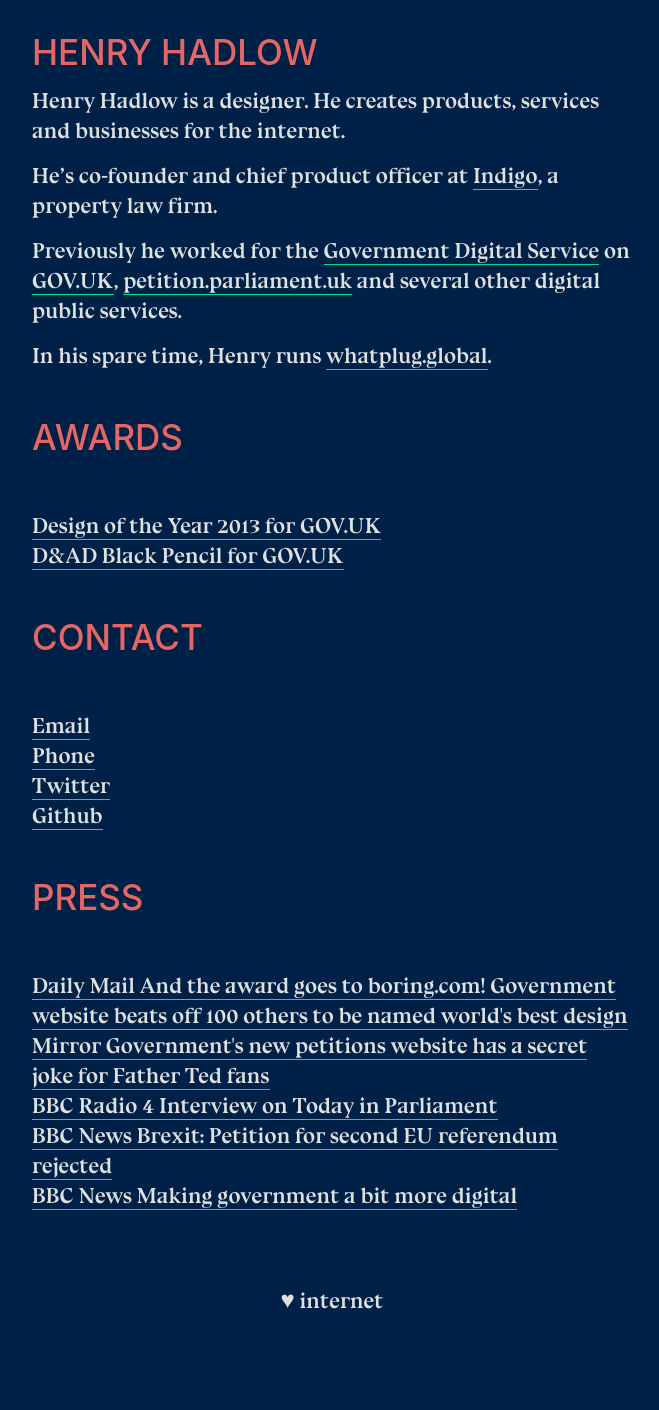
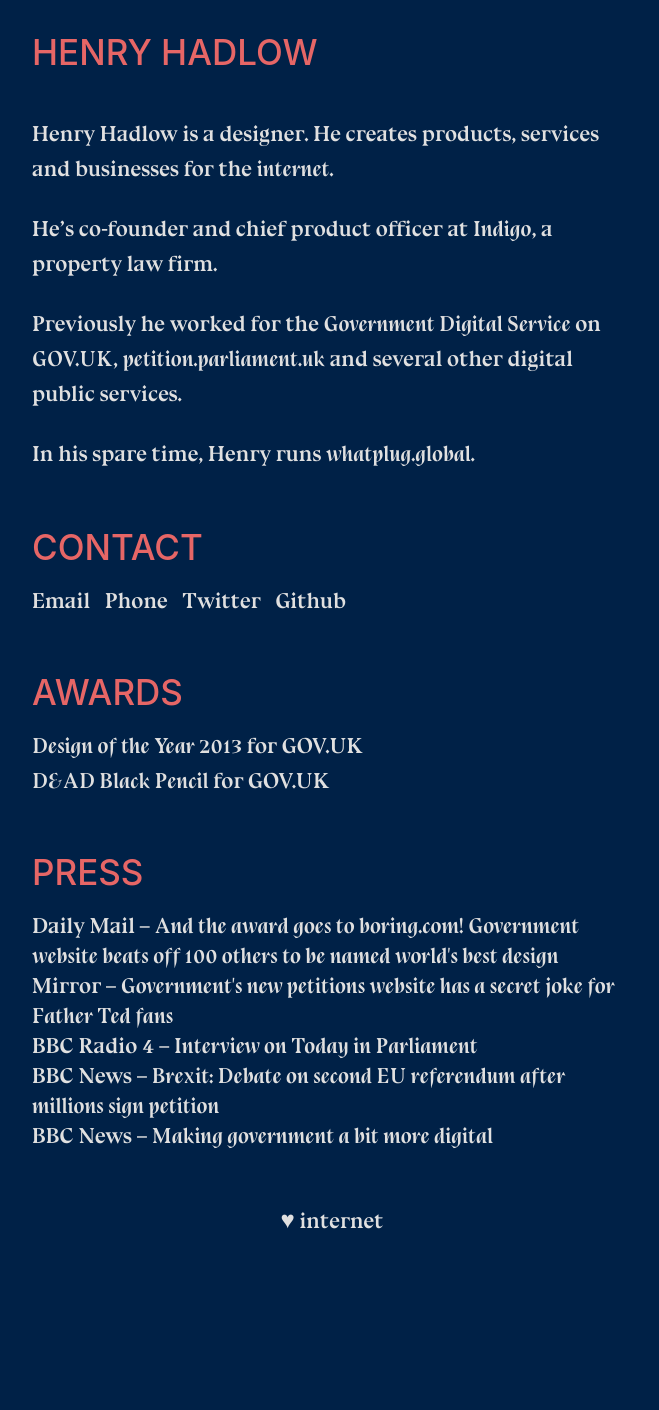
Before and after one commit to henryhadlow/henryhadlow.github.io, a Jekyll site: the page built from index.html, in a window 1280 px wide. Shown: the whole page, without its empty margins (298-957 px from the left). Built offline with Jekyll 4.4.1, drawn with Linux system fonts in a browser that asks for light colours; after the commit the page ends 1340 px from its top, so only the background shows below that.

Commit message:
Update mobile css

```diff
--- a/_includes/main.scss
+++ b/_includes/main.scss
@@ -1,4 +1,5 @@
 @import 'normalize';
 @import 'font';
 @import 'custom';
+@import 'links';
 @import 'helpers';
--- a/_sass/_custom.scss
+++ b/_sass/_custom.scss
@@ -1,6 +1,7 @@
 $background-colour: #002147;
 $text-colour: #e0e0e0;
 $accent-colour: #e66666;
+$unit: 5px;
 
 html {
   background-color: $background-colour;
@@ -16,19 +17,15 @@
 body {
   max-width: 600px;
   margin: 0 auto;
-  padding: 20px 20px 25px 20px;
+  padding: $unit*6 $unit*4;
   font-family: "BluuNextBold", Times, "Times New Roman", serif;
   font-weight: bold;
-  font-size: 18px;
-  line-height: 25px;
+  font-size: 21px;
+  line-height: 30px;
   color: $text-colour;
 }
 
-section {
-  padding: 0 0 30px;
-}
-
-h1, h2, h3, p.lede, .get-in-touch {
+h1, h2, h3 {
   font-family: -apple-system, BlinkMacSystemFont,
     "Segoe UI", "Roboto", "Oxygen",
     "Ubuntu", "Cantarell", "Fira Sans",
@@ -38,20 +35,33 @@
   font-size: 14px;
   line-height: 1.333;
   color: $accent-colour;
-  margin: 0 0 50px 0;
+  margin: 0 0 $unit * 3 0;
   text-transform: uppercase;
 }
 
-p, ul, ol {
-  margin: 0 0 15px 0;
+section {
+  padding-bottom: $unit * 6;
+}
+
+.intro {
+  font-size: 24px;
+  line-height: 35px;
+  h1 {
+    margin-bottom: $unit * 8;
+  }
+}
+
+p, blockquote, pre, ul, ol, dl, figure, %vertical-rhythm {
+  margin: 0;
+  margin-bottom: $unit * 5;
 }
 
 li {
-  margin-bottom: 15px;
+  margin-bottom: $unit * 3;
 }
 
-h1 {
-  margin-bottom: 10px;
+.awards li, .contact li {
+  margin-bottom: $unit;
 }
 
 ul, ol {
@@ -59,68 +69,21 @@
   padding: 0;
 }
 
-.contact-details li, .get-in-touch, .get-in-touch li {
+.contact li {
   display: inline;
-  margin-right: 10px;
-}
-
-$link-color: #00DD99;
-$link-underline-color: $link-color;
-
-a {
-  color: inherit;
-  text-decoration: none;
-  border-bottom: 1px solid $link-underline-color;
-
-  &:hover, &:active {
-    color: $link-color;
-  }
-
-  -o-transition:.1s;
-  -ms-transition:.1s;
-  -moz-transition:.1s;
-  -webkit-transition:.1s;
-  transition:.1s;
-
-  .stealth-link {
-    border-bottom: none;
-
-    &:hover, &:active {
-      color: inherit;
-    }
-  }
-}
-
-.news-article, .blog-post {
-  a {
-    color: inherit;
-    border-bottom: 0;
-
-    &:hover, &:active {
-      color: $link-color;
-    }
-
-    .article-source {
-      margin-right: 8px;
-      border-bottom: 1px solid $link-underline-color;
-    }
-  }
+  margin-right: $unit * 2;
 }
 
 .sign-off {
-  margin-top: 30px;
+  // margin-top: $unit * 6;
   text-align: center;
-
-  a {
-    border-bottom: 0;
-  }
 }
 
 // (Slightly) responsive layout
 
 @media only screen and (min-width: 450px) {
   body {
-    padding: 30px 20px 50px 0;
+    padding: $unit * 6 $unit * 4 $unit * 10 0;
   }
   body {
     font-size: 24px;
--- /dev/null
+++ b/_sass/_links.scss
@@ -0,0 +1,40 @@
+$link-underline-colour: $accent-colour;
+
+a {
+  color: inherit;
+  text-decoration: none;
+  font-family: "BluuNextBoldItalic", Times, "Times New Roman", serif;
+  font-style: italic;
+  border-bottom: 1px solid transparent;
+
+  &:hover, &:active {
+    border-bottom: 1px solid $link-underline-colour;
+  }
+
+  -o-transition: .1s ease-in-out;
+  -ms-transition: .1s ease-in-out;
+  -moz-transition: .1s ease-in-out;
+  -webkit-transition: .1s ease-in-out;
+  transition: .1s ease-in-out;
+}
+
+.contact a, .sign-off a, .article-source {
+  font-family: "BluuNextBold", Times, "Times New Roman", serif;
+  font-style: normal;
+}
+
+// .news-article, .blog-post {
+//   a {
+//     color: inherit;
+//     border-bottom: 0;
+
+//     &:hover, &:active {
+//       color: $link-colour;
+//     }
+
+//     .article-source {
+//       margin-right: 8px;
+//       border-bottom: 1px solid $link-underline-colour;
+//     }
+//   }
+// }
--- a/index.html
+++ b/index.html
@@ -6,7 +6,7 @@
   <h1>{{ site.title }}</h1>
 
   <p>
-    Henry Hadlow is a designer. He creates products, services and businesses for the internet.
+    Henry Hadlow is a designer. He creates products, services and businesses for the <a href="https://imgur.com/a/Qlh7Y/layout/horizontal#9">internet</a>.
   </p>
 
   <p>
@@ -22,15 +22,6 @@
   </p>
 </section>
 
-<section class="awards">
-  <h2>Awards</h2>
-
-  <ul>
-    <li><a href="https://designmuseum.org/design/designs-of-the-year#design-of-the-year-2013">Design of the Year 2013 for GOV.UK</a></li>
-    <li><a href="http://www.dandad.org/awards/professional/2013/writing-for-design/20081/govuk/">D&amp;AD Black Pencil for GOV.UK</a></li>
-  </ul>
-</section>
-
 <section class="contact">
   <h2>Contact</h2>
 
@@ -42,28 +33,37 @@
   </ul>
 </section>
 
+<section class="awards">
+  <h2>Awards</h2>
+
+  <ul>
+    <li><a href="https://designmuseum.org/design/designs-of-the-year#design-of-the-year-2013">Design of the Year 2013</a> for GOV.UK</li>
+    <li><a href="http://www.dandad.org/awards/professional/2013/writing-for-design/20081/govuk/">D&amp;AD Black Pencil</a> for GOV.UK</li>
+  </ul>
+</section>
+
 <section class="press">
   <h2>Press</h2>
 
   <ul>
     <li>
-      <a href="http://www.dailymail.co.uk/news/article-2310191/And-award-goes-boring-com-Government-website-beats-100-named-worlds-best-design.html#ixzz3oQU9kB00"><span class="article-source">Daily&nbsp;Mail</span> <span class="article-title">And the award goes to boring.com! Government website beats off 100 others to be named world&apos;s best design</span></a>
+      <a href="http://www.dailymail.co.uk/news/article-2310191/And-award-goes-boring-com-Government-website-beats-100-named-worlds-best-design.html#ixzz3oQU9kB00"><span class="article-source">Daily&nbsp;Mail</span> &ndash; <span class="article-title">And the award goes to boring.com! Government website beats off 100 others to be named world&apos;s best design</span></a>
     </li>
 
     <li>
-      <a href="http://www.mirror.co.uk/news/uk-news/governments-new-petitions-website-secret-6116399"><span class="article-source">Mirror</span> <span class="article-title">Government&apos;s new petitions website has a secret joke for Father Ted fans</span></a>
+      <a href="http://www.mirror.co.uk/news/uk-news/governments-new-petitions-website-secret-6116399"><span class="article-source">Mirror</span> &ndash; <span class="article-title">Government&apos;s new petitions website has a secret joke for Father Ted fans</span></a>
     </li>
 
     <li>
-      <a href="https://www.youtube.com/watch?v=W98XYdkB9S0&feature=youtu.be&t=20m41s"><span class="article-source">BBC Radio&nbsp;4</span> <span class="article-title">Interview on Today in Parliament</span></a>
+      <a href="https://www.youtube.com/watch?v=W98XYdkB9S0&feature=youtu.be&t=20m41s"><span class="article-source">BBC Radio&nbsp;4</span> &ndash; <span class="article-title">Interview on Today in Parliament</span></a>
     </li>
 
     <li>
-      <a href="http://www.bbc.co.uk/news/uk-politics-36754376"><span class="article-source">BBC&nbsp;News</span> <span class="article-title">Brexit: Petition for second EU referendum rejected</span></a>
+      <a href="http://www.bbc.co.uk/news/uk-politics-36777494"><span class="article-source">BBC&nbsp;News</span> &ndash; <span class="article-title">Brexit: Debate on second EU referendum after millions sign petition</span></a>
     </li>
 
     <li>
-      <a href="http://www.bbc.co.uk/news/technology-35548160"><span class="article-source">BBC&nbsp;News</span> <span class="article-title">Making government a bit more digital</span></a>
+      <a href="http://www.bbc.co.uk/news/technology-35548160"><span class="article-source">BBC&nbsp;News</span> &ndash; <span class="article-title">Making government a bit more digital</span></a>
     </li>
   </ul>
 </section>
```
